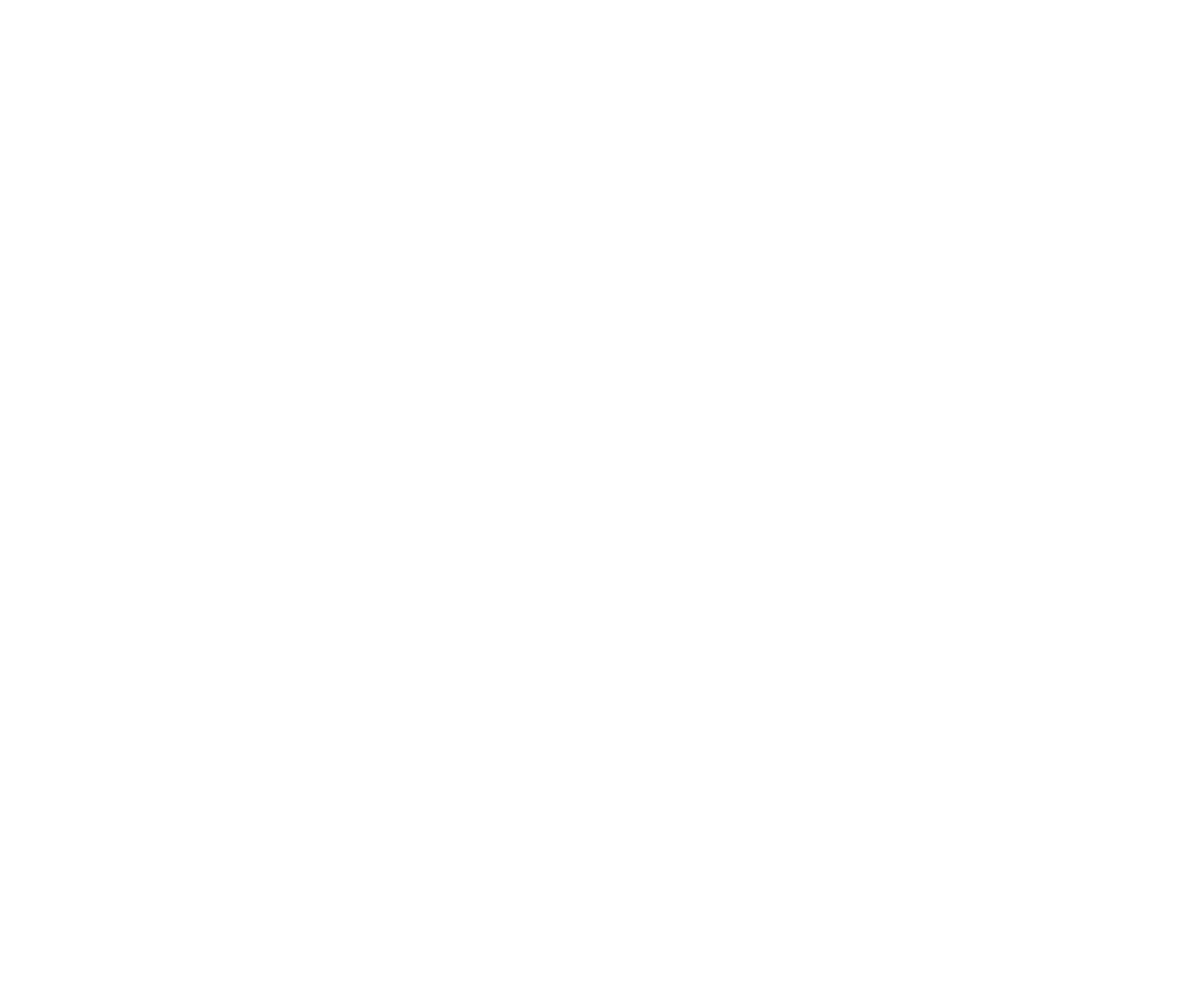
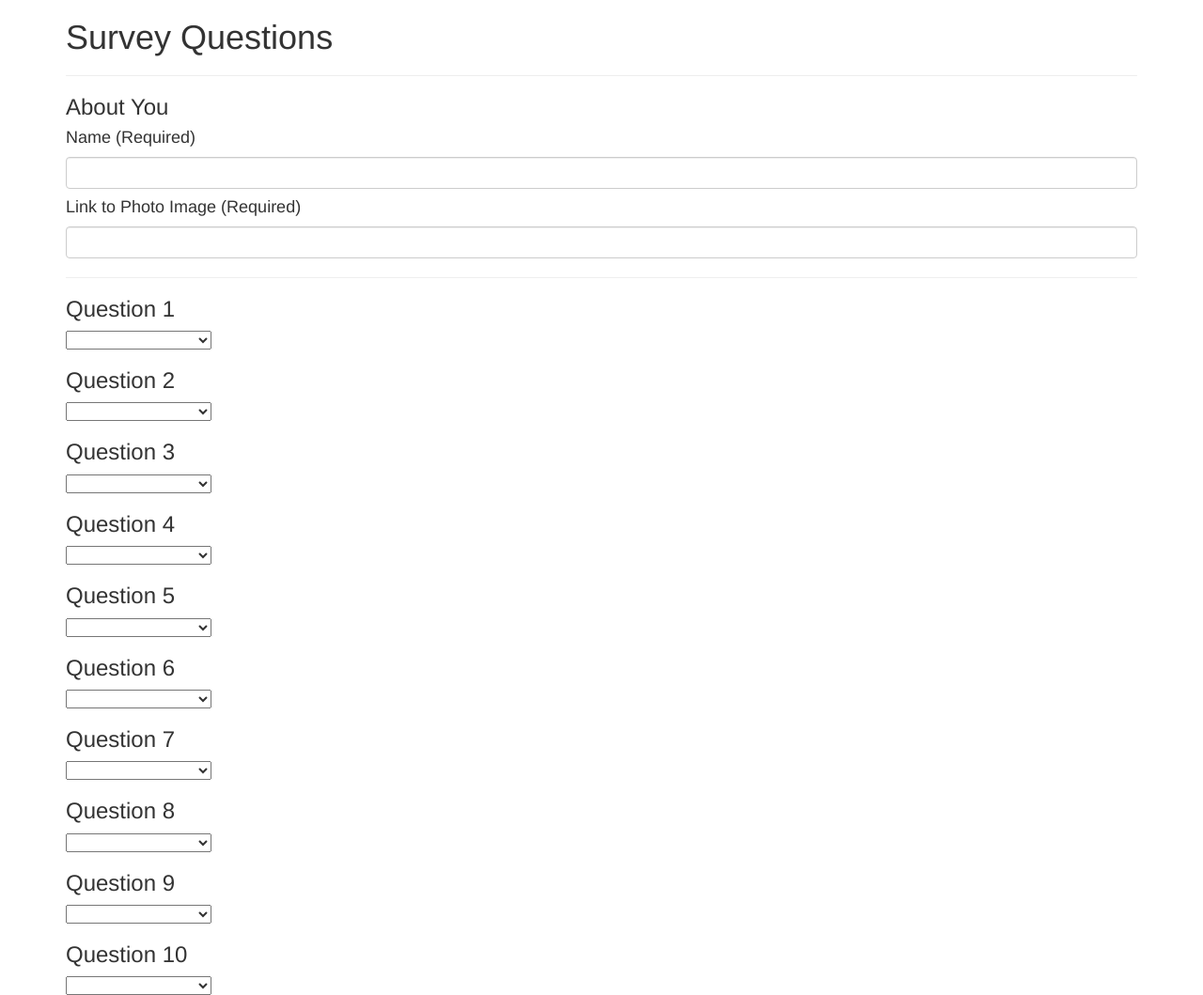
Before and after one commit to 901david/FriendFinder, a website: page app/public/survey.html in a window 1280 px wide. Shown: the whole page at 94% size. Before the commit the page ends 800 px from the top, so only its background shows below. Drawn offline with nearby package versions, Linux system fonts and the light colour scheme.

Commit message:
Created landing page and survey page, all html there but no questions, set up routes but not working yet

```diff
--- a/app/public/home.html
+++ b/app/public/home.html
@@ -6,10 +6,25 @@
 	<!-- Latest compiled and minified CSS -->
 	<link rel="stylesheet" href="https://maxcdn.bootstrapcdn.com/bootstrap/3.3.7/css/bootstrap.min.css" integrity="sha384-BVYiiSIFeK1dGmJRAkycuHAHRg32OmUcww7on3RYdg4Va+PmSTsz/K68vbdEjh4u" crossorigin="anonymous">
 	<script type="text/javascript" src="https://code.jquery.com/jquery-2.2.0.min.js"></script>
-	<script rel="javascript" type="text/javascript" src="script/app.js"></script>
-	<link rel="stylesheet" type="text/css" href="css/style.css">
+	<script rel="javascript" type="text/javascript" src="htmlRoutes.js"></script>
+	<link rel="stylesheet" type="text/css" href="style.css">
 	<title>Friend Finder</title>
 </head>
 <body>
+  <div class="container">
+    <div class="jumbotron">
+      <div class="col-lg-2">
+      <img src="../images/glassclash.png" alt="People"  class="img-responsive">
+      </div>
+      <p id="mainHeader">Fancy Friend Finder</p>
+      <hr/>
+        <p class="supportText">Answer a few basic questions.</p>
+        <p class="supportText">Then find the friend with the greatest compatibility!</p>
+        <div class="btn btn-primary" id="surveyButton"><span class="glyphicon glyphicon-th-list">   </span>Begin Survey
+        </div>
+    </div>
+    <a href="/api/friends">API Friends List</a><span> | </span>
+    <a href="https://github.com/901david/FriendFinder" alt="Github Repo">GitHub Repo</a>
+  </div>
 </body>
 </html>
--- /dev/null
+++ b/app/public/style.css
@@ -0,0 +1,12 @@
+#mainHeader {
+  font-size: 48px;
+  font-weight: bold;
+}
+.supportText {
+  font-size: 22px;
+  font-style: italic;
+  margin-left: 18%;
+}
+#surveyButton {
+  margin-left: 18%;
+}
--- a/app/public/survey.html
+++ b/app/public/survey.html
@@ -0,0 +1,134 @@
+<!DOCTYPE html>
+<html lang="en-US">
+<head>
+  <meta charset="UTF-8">
+  <meta name="viewport" content="width=device-width, initial-scale=1">
+  <!-- Latest compiled and minified CSS -->
+  <link rel="stylesheet" href="https://maxcdn.bootstrapcdn.com/bootstrap/3.3.7/css/bootstrap.min.css" integrity="sha384-BVYiiSIFeK1dGmJRAkycuHAHRg32OmUcww7on3RYdg4Va+PmSTsz/K68vbdEjh4u" crossorigin="anonymous">
+  <script type="text/javascript" src="https://code.jquery.com/jquery-2.2.0.min.js"></script>
+  <!-- <script rel="javascript" type="text/javascript" src="script/app.js"></script> -->
+  <link rel="stylesheet" type="text/css" href="style.css">
+  <title>Survey</title>
+</head>
+<body>
+  <div class="container">
+    <h1>Survey Questions</h1>
+    <hr>
+    <h3>About You</h3>
+    <h4>Name (Required)</h4>
+    <input type="text" name="" id="name" class="form-control" required >
+    <h4>Link to Photo Image (Required)</h4>
+    <input type="text" name="" id="photo" class="form-control" required >
+    <hr>
+    <h3>Question 1</h3>
+    <h4></h4>
+    <select data-placeholder="" class="chosen-select" id="q1">
+      <option value=""></option>
+      <option value="1">1 (Strongly Disagree)</option>
+      <option value="2">2</option>
+      <option value="3">3</option>
+      <option value="4">4</option>
+      <option value="5">5 (Strongly Agree)</option>
+    </select>
+
+    <h3>Question 2</h3>
+    <h4></h4>
+    <select data-placeholder="" class="chosen-select" id="q2">
+      <option value=""></option>
+      <option value="1">1 (Strongly Disagree)</option>
+      <option value="2">2</option>
+      <option value="3">3</option>
+      <option value="4">4</option>
+      <option value="5">5 (Strongly Agree)</option>
+    </select>
+
+    <h3>Question 3</h3>
+    <h4></h4>
+    <select data-placeholder="" class="chosen-select" id="q3">
+      <option value=""></option>
+      <option value="1">1 (Strongly Disagree)</option>
+      <option value="2">2</option>
+      <option value="3">3</option>
+      <option value="4">4</option>
+      <option value="5">5 (Strongly Agree)</option>
+    </select>
+
+    <h3>Question 4</h3>
+    <h4></h4>
+    <select data-placeholder="" class="chosen-select" id="q4">
+      <option value=""></option>
+      <option value="1">1 (Strongly Disagree)</option>
+      <option value="2">2</option>
+      <option value="3">3</option>
+      <option value="4">4</option>
+      <option value="5">5 (Strongly Agree)</option>
+    </select>
+
+    <h3>Question 5</h3>
+    <h4></h4>
+    <select data-placeholder="" class="chosen-select" id="q5">
+      <option value=""></option>
+      <option value="1">1 (Strongly Disagree)</option>
+      <option value="2">2</option>
+      <option value="3">3</option>
+      <option value="4">4</option>
+      <option value="5">5 (Strongly Agree)</option>
+    </select>
+
+    <h3>Question 6</h3>
+    <h4></h4>
+    <select data-placeholder="" class="chosen-select" id="q6">
+      <option value=""></option>
+      <option value="1">1 (Strongly Disagree)</option>
+      <option value="2">2</option>
+      <option value="3">3</option>
+      <option value="4">4</option>
+      <option value="5">5 (Strongly Agree)</option>
+    </select>
+
+    <h3>Question 7</h3>
+    <h4></h4>
+    <select data-placeholder="" class="chosen-select" id="q7">
+      <option value=""></option>
+      <option value="1">1 (Strongly Disagree)</option>
+      <option value="2">2</option>
+      <option value="3">3</option>
+      <option value="4">4</option>
+      <option value="5">5 (Strongly Agree)</option>
+    </select>
+
+    <h3>Question 8</h3>
+    <h4></h4>
+    <select data-placeholder="" class="chosen-select" id="q8">
+      <option value=""></option>
+      <option value="1">1 (Strongly Disagree)</option>
+      <option value="2">2</option>
+      <option value="3">3</option>
+      <option value="4">4</option>
+      <option value="5">5 (Strongly Agree)</option>
+    </select>
+
+    <h3>Question 9</h3>
+    <h4></h4>
+    <select data-placeholder="" class="chosen-select" id="q9">
+      <option value=""></option>
+      <option value="1">1 (Strongly Disagree)</option>
+      <option value="2">2</option>
+      <option value="3">3</option>
+      <option value="4">4</option>
+      <option value="5">5 (Strongly Agree)</option>
+    </select>
+
+    <h3>Question 10</h3>
+    <h4></h4>
+    <select data-placeholder="" class="chosen-select" id="q10">
+      <option value=""></option>
+      <option value="1">1 (Strongly Disagree)</option>
+      <option value="2">2</option>
+      <option value="3">3</option>
+      <option value="4">4</option>
+      <option value="5">5 (Strongly Agree)</option>
+    </select>
+  </div>
+</body>
+</html>
```
Also changed, not shown: app/routing/htmlRoutes.js (+12 -0 lines), app/images/glassclash.png (added).
